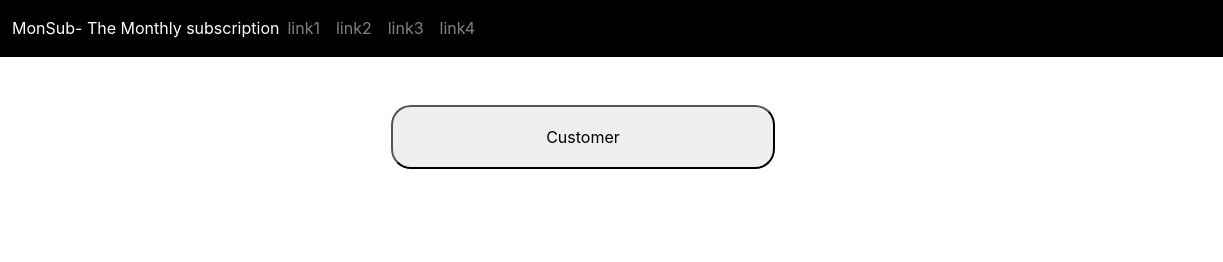
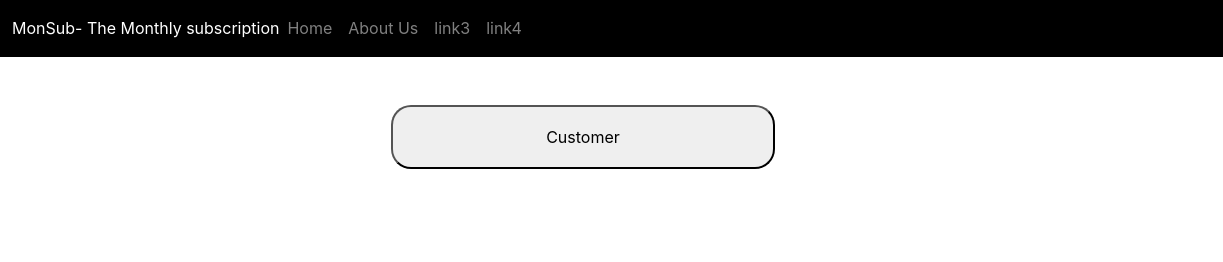
Before and after one commit to robinhooda/MonthlySubscriptionManagementApp, a website: page userSelection.html in a window 1280 px wide. Shown: the top 262 px of the page, 57-1280 px from the left. Drawn offline with nearby package versions, Linux system fonts and the light colour scheme.

Commit message:
navbar sticky-top

```diff
--- a/userSelection.html
+++ b/userSelection.html
@@ -21,16 +21,17 @@
               </li>
             </ul>
     </nav> -->
-    <nav class="navbar navbar-expand-sm navbar-dark bg-dark navColor">
+    <nav class="navbar navbar-expand-sm navbar-dark bg-dark navColor sticky-top">
       <a class="navbar-brand"><img src="images/Logo.png" width="37" class="img-fluid"></a>
       <span class="navbar-text navName"> MonSub- The Monthly subscription </span>
 
+
       <ul class="navbar-nav">
         <li class="nav-item">
-          <a class="nav-link" href="./index.html">link1</a>
+          <a class="nav-link" href="./index.html">Home</a>
         </li>
         <li class="nav-item">
-          <a class="nav-link" href="./index.html">link2</a>
+          <a class="nav-link" href="./index.html">About Us</a>
         </li>
         <li class="nav-item">
           <a class="nav-link" href="./index.html">link3</a>
```
